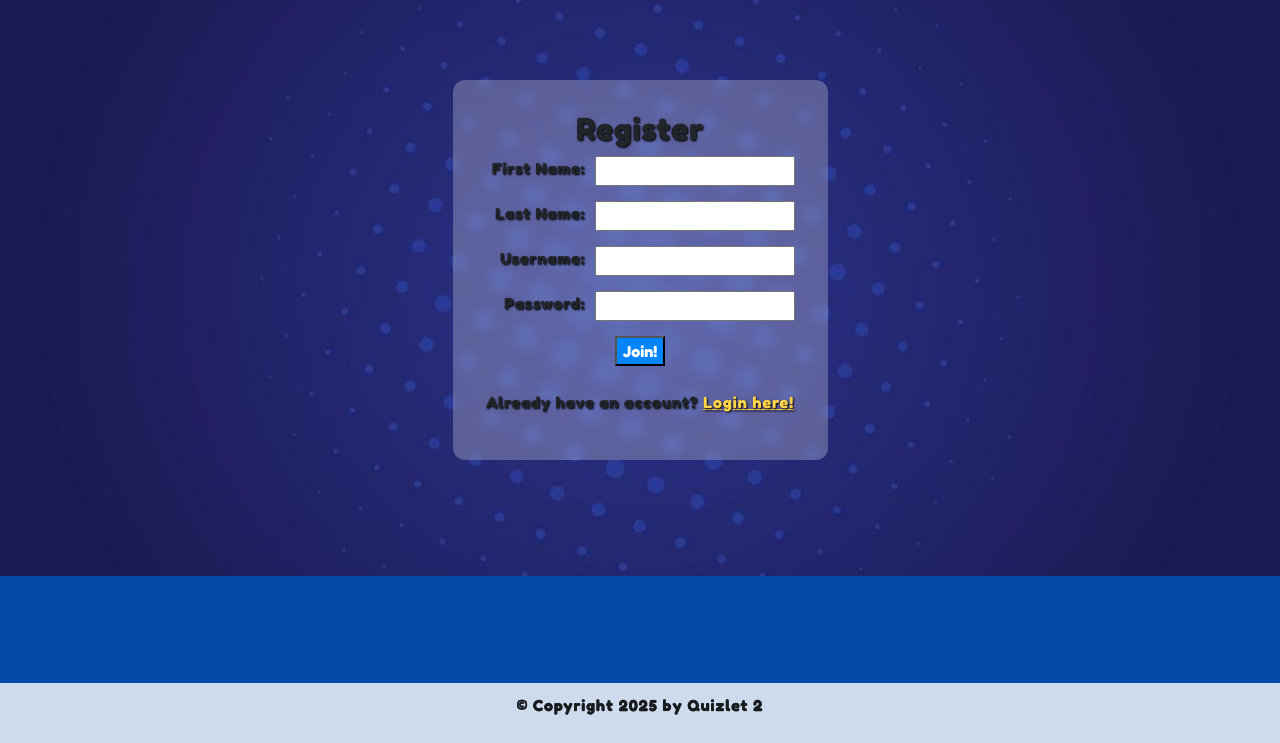
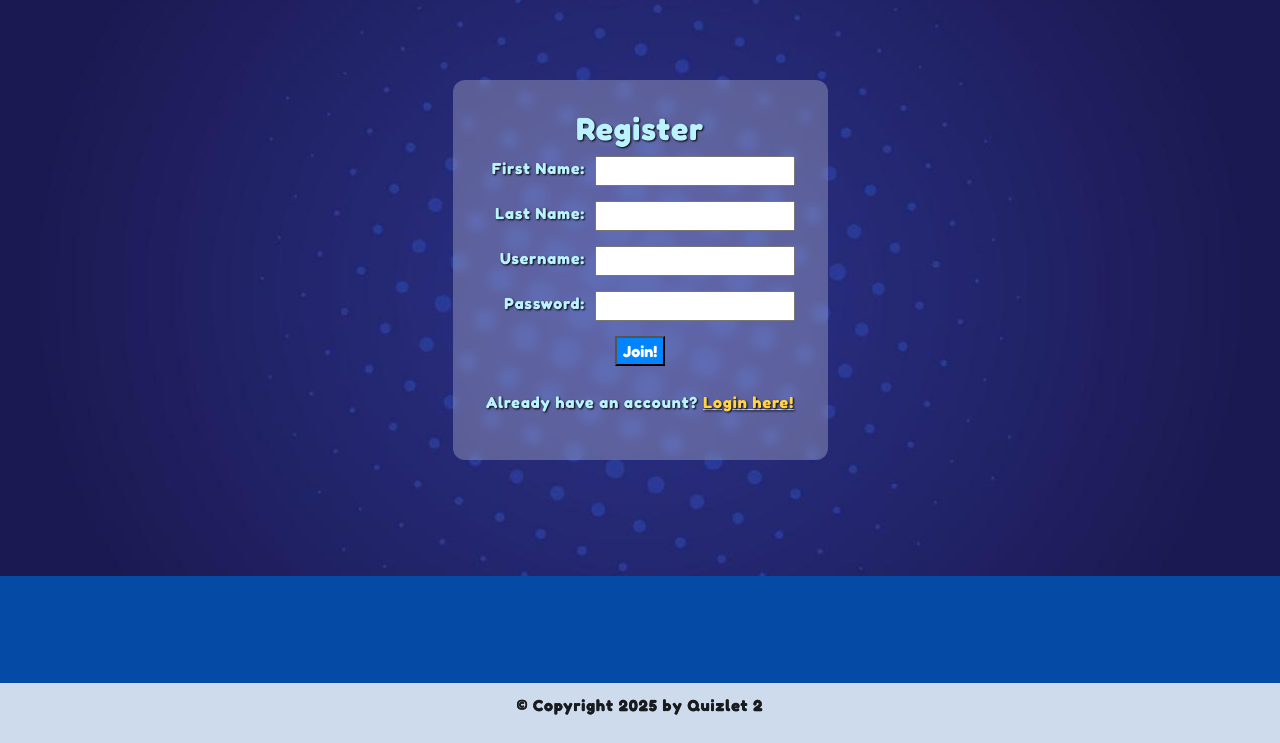
Before and after one commit to DevinRenn/QuiC-main, a Node server app: page /register in a window 1280 px wide. Shown: the part 57-800 px from the top of the page. Run offline with Node 20, Linux system fonts and the light colour scheme; some libraries are stand-ins or nearby versions.

Commit message:
Register page color change

```diff
--- a/ProjectSourceCode/src/views/pages/register.hbs
+++ b/ProjectSourceCode/src/views/pages/register.hbs
@@ -22,7 +22,7 @@
   margin-top: 80px;
   border-radius: 12px;
   backdrop-filter: blur(5px);
-
+    color:#baf2ff;
 }
 </style>
 <div class="bg-wrapper">
```
